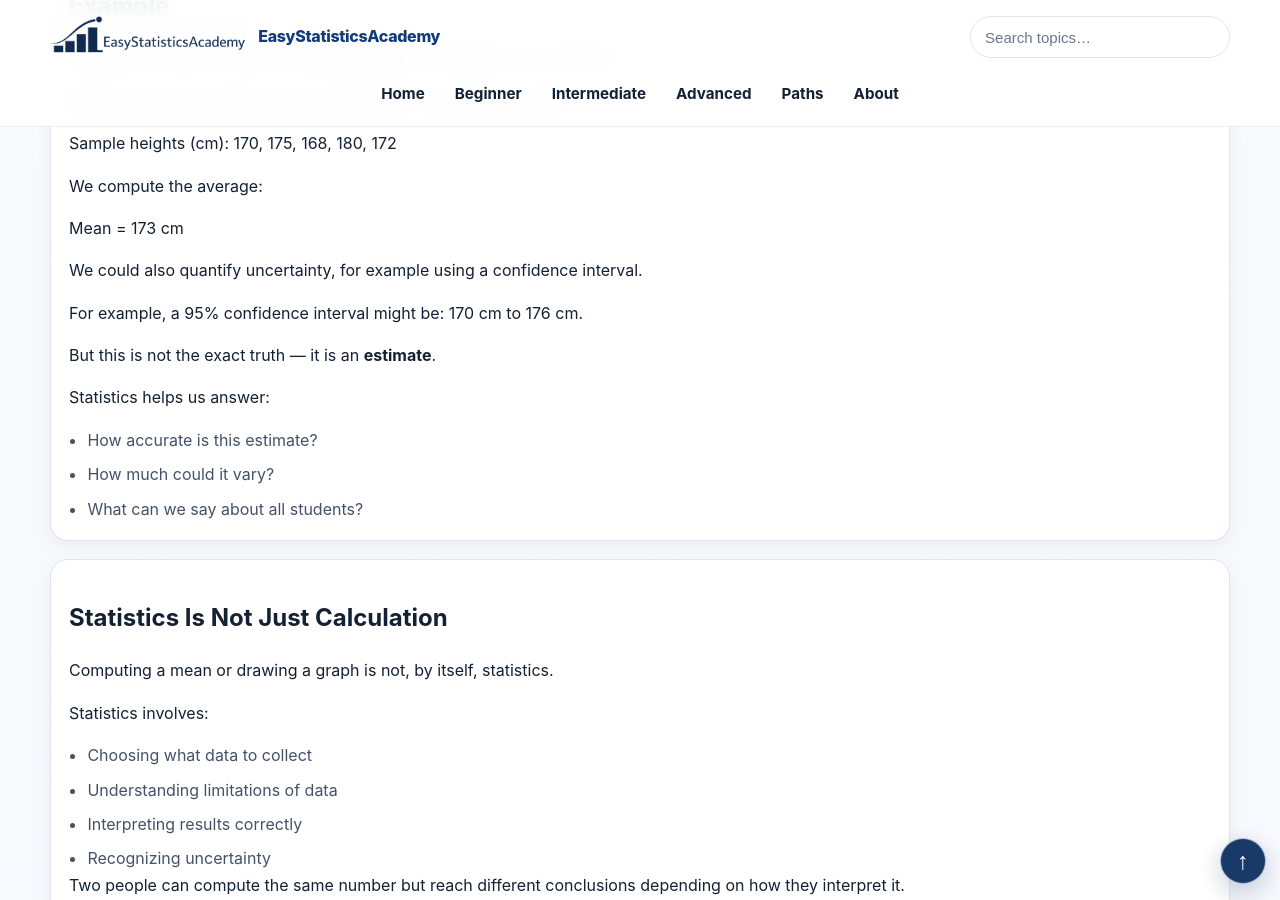
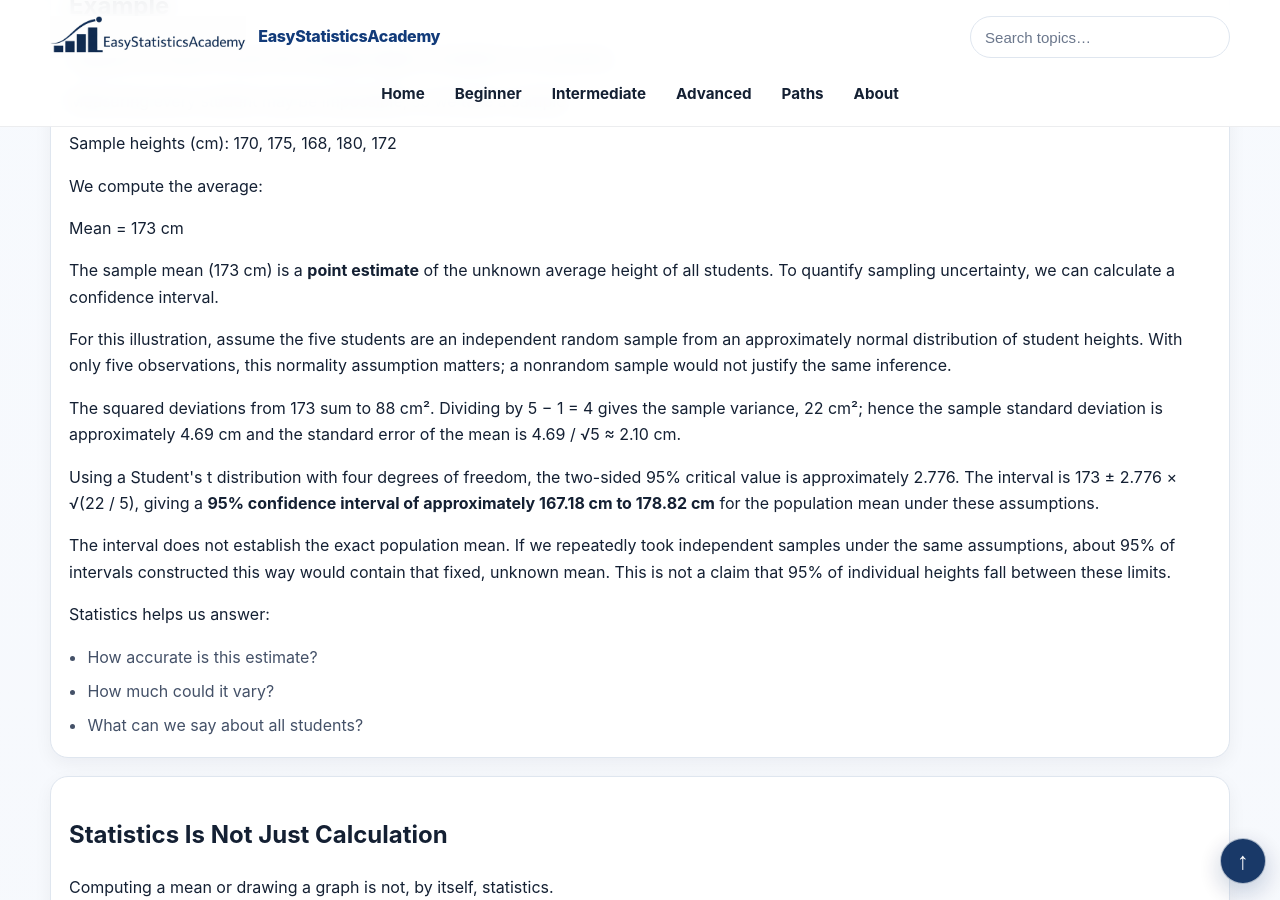
Before and after one commit to ammar-homaida-statistics/easystatisticsacademy, a Jekyll site: the page built from foundations/what-is-statistics/index.md, in a window 1280 px wide and 900 px high, scrolled down 1650 px. Built offline with Jekyll 4.4.1, drawn with Linux system fonts in a browser that asks for light colours.

Commit message:
Derive defensible small-sample Student-t confidence interval

```diff
--- a/foundations/what-is-statistics/index.md
+++ b/foundations/what-is-statistics/index.md
@@ -130,15 +130,39 @@ sidebar: false
     </p>
 
     <p>
-      We could also quantify uncertainty, for example using a confidence interval.
+      The sample mean (173 cm) is a <strong>point estimate</strong> of the unknown
+      average height of all students. To quantify sampling uncertainty,
+      we can calculate a confidence interval.
     </p>
 
     <p>
-      For example, a 95% confidence interval might be: 170 cm to 176 cm.
+      For this illustration, assume the five students are an independent random
+      sample from an approximately normal distribution of student heights.
+      With only five observations, this normality assumption matters; a
+      nonrandom sample would not justify the same inference.
     </p>
 
     <p>
-      But this is not the exact truth — it is an <strong>estimate</strong>.
+      The squared deviations from 173 sum to 88 cm². Dividing by
+      5 − 1 = 4 gives the sample variance, 22 cm²; hence the sample
+      standard deviation is approximately 4.69 cm and the standard
+      error of the mean is 4.69 / √5 ≈ 2.10 cm.
+    </p>
+
+    <p>
+      Using a Student's t distribution with four degrees of freedom,
+      the two-sided 95% critical value is approximately 2.776.
+      The interval is 173 ± 2.776 × √(22 / 5), giving a
+      <strong>95% confidence interval of approximately 167.18 cm to 178.82 cm</strong>
+      for the population mean under these assumptions.
+    </p>
+
+    <p>
+      The interval does not establish the exact population mean.
+      If we repeatedly took independent samples under the same assumptions,
+      about 95% of intervals constructed this way would contain that
+      fixed, unknown mean. This is not a claim that 95% of individual heights
+      fall between these limits.
     </p>
 
     <p>
```
